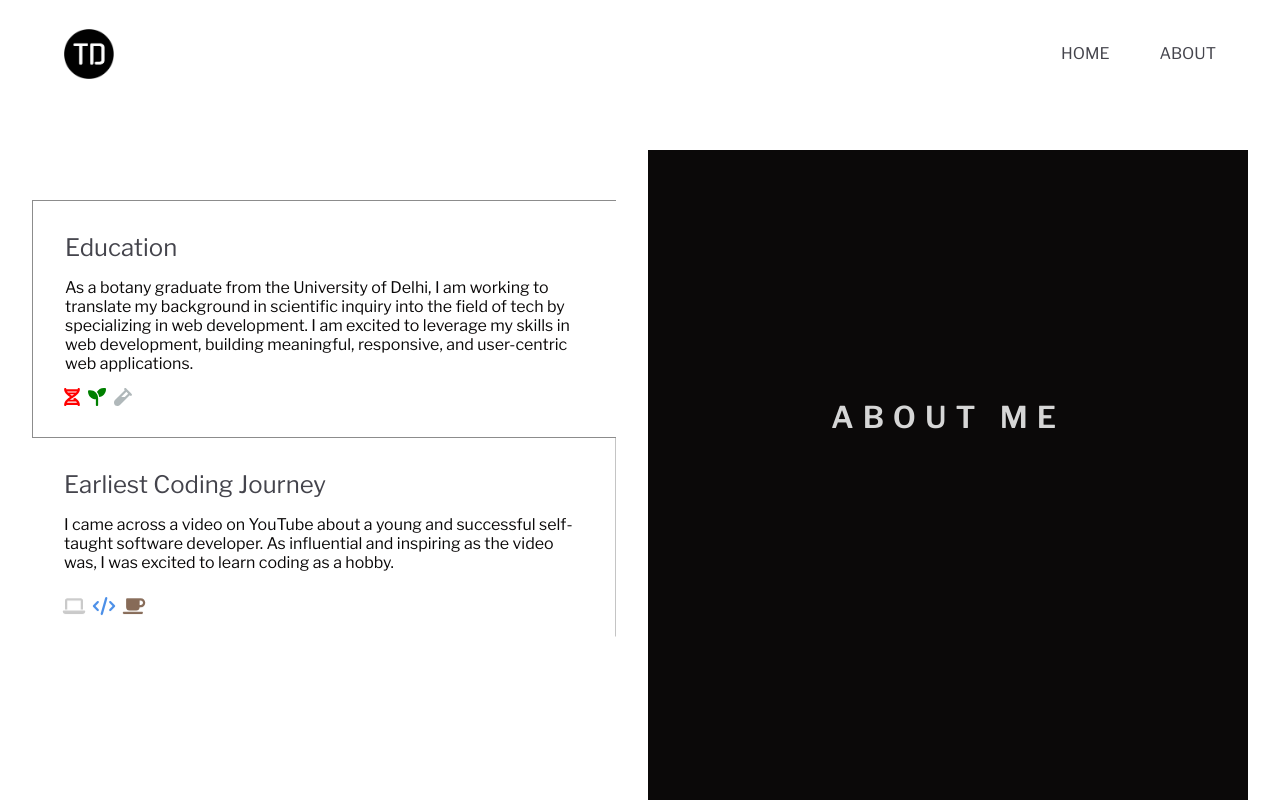
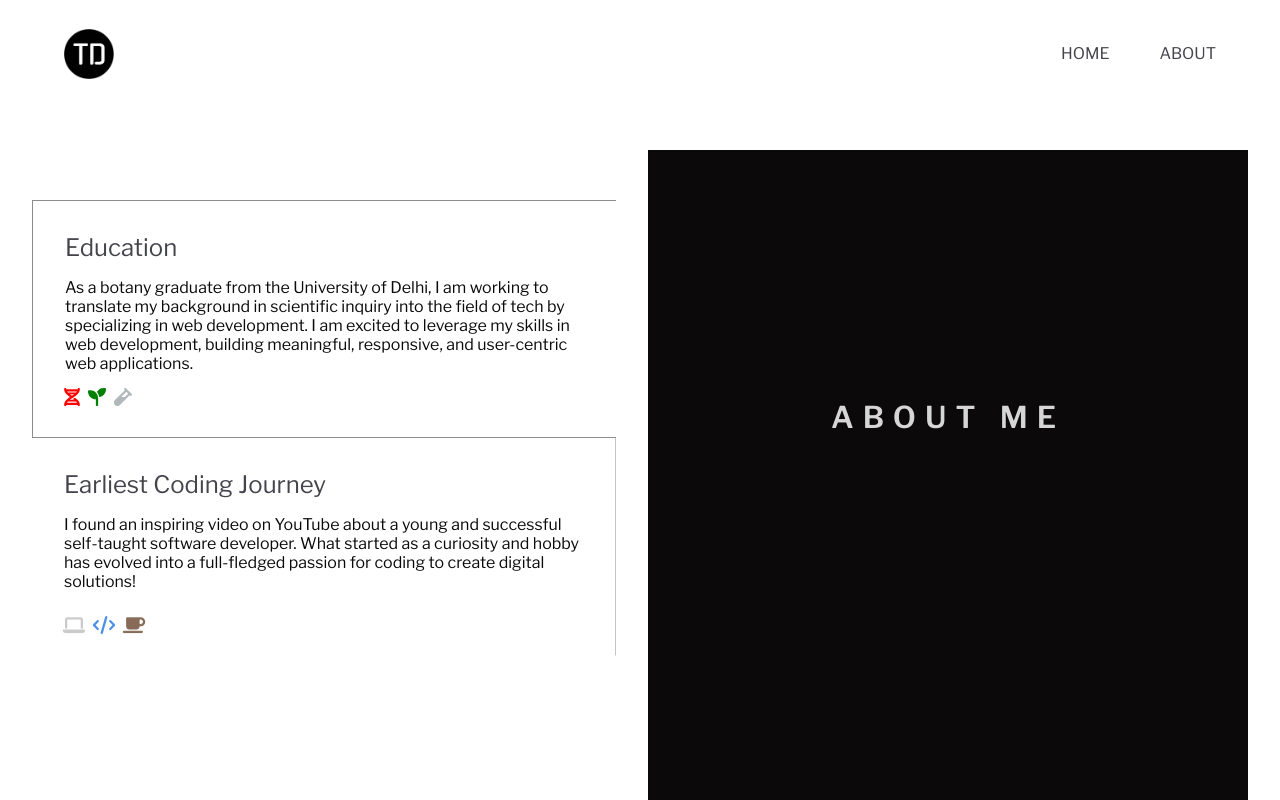
Before and after one commit to Tsedhondup/Portfolio, a React (Create React App) app: page /About in a window 1280 px wide. Shown: the top 800 px of the page. Built offline with nearby package versions, Linux system fonts and the light colour scheme.

Commit message:
about text updated

```diff
--- a/src/Components/AboutFirst/AboutFirst.js
+++ b/src/Components/AboutFirst/AboutFirst.js
@@ -299,9 +299,10 @@ const AboutFirst = () => {
             }
             viewport={{ once: true, amount: 1 }}
           >
-            I came across a video on YouTube about a young and successful
-            self-taught software developer. As influential and inspiring as the
-            video was, I was excited to learn coding as a hobby.
+            I found an inspiring video on YouTube about a young and successful
+            self-taught software developer. What started as a curiosity and
+            hobby has evolved into a full-fledged passion for coding to create
+            digital solutions!
           </motion.p>
 
           {/* Icons */}
@@ -525,7 +526,7 @@ const AboutFirst = () => {
             }
             viewport={{ once: true, amount: 1 }}
           >
-            As a full-stack web developer, I intend to master both front-end and
+            I intend to master both front-end and
             back-end technologies by polishing my reach in designing and
             developing user-friendly and scalable web applications. I aim to
             continuously improve my coding skills, ensure seamless user
```
